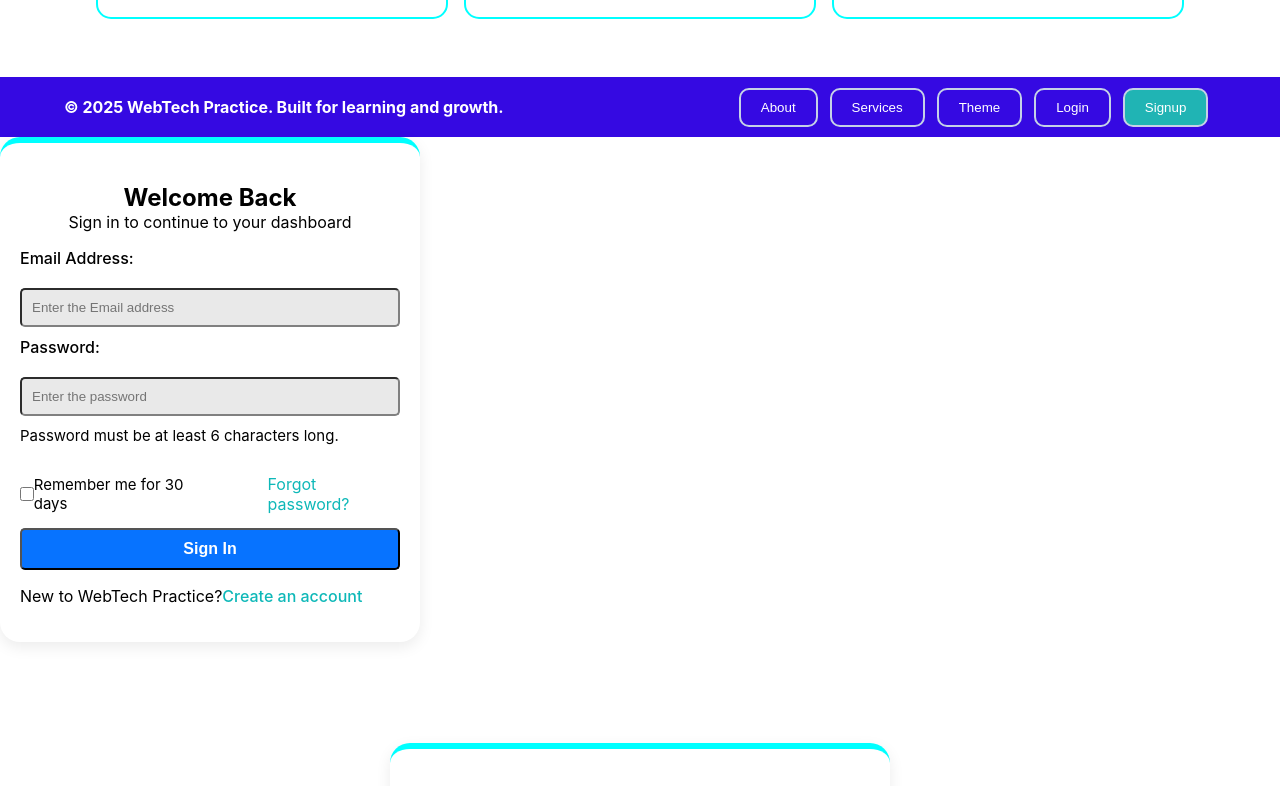
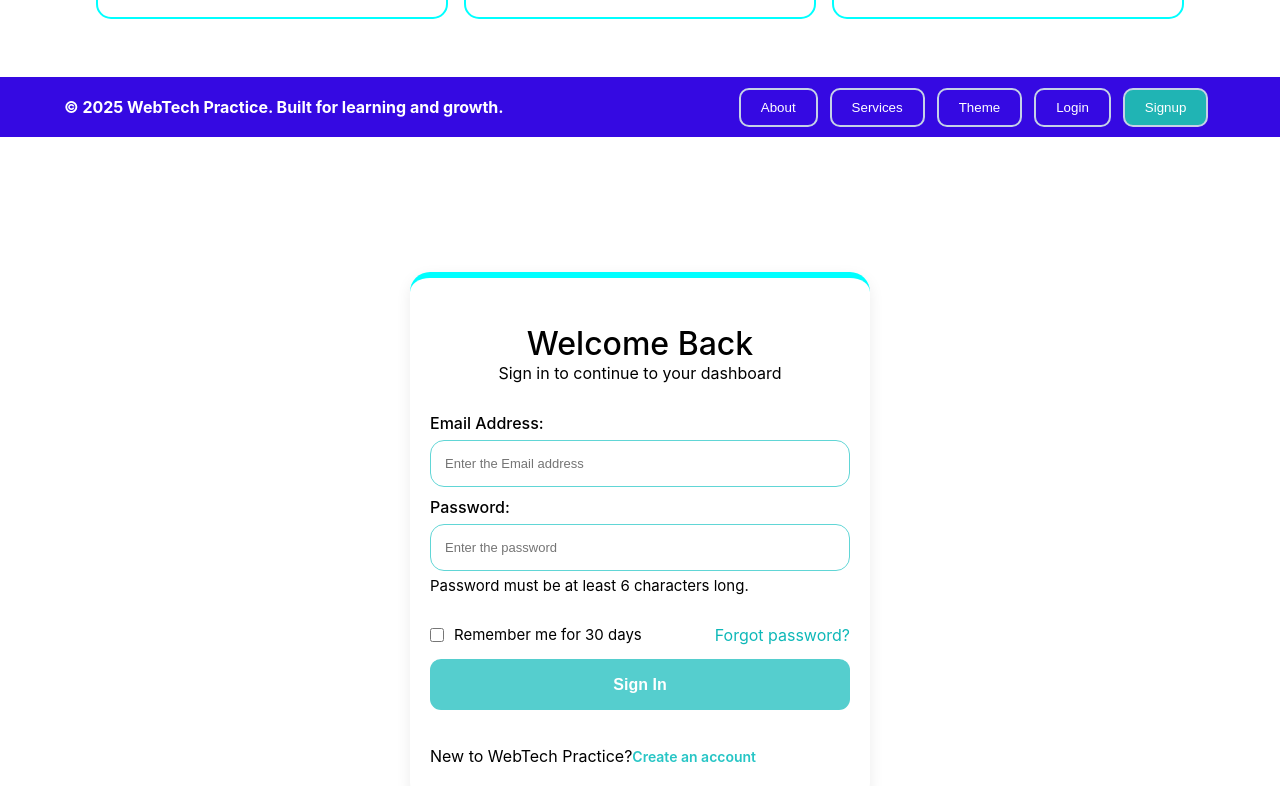
Before and after one commit to ankit12123/React-Project1, a React (Create React App) app: page / in a window 1280 px wide. Shown: the part 1880-2666 px from the top of the page. Built offline with nearby package versions, Linux system fonts and the light colour scheme.

Commit message:
i also send my login page already made

```diff
--- a/src/Theme/login/login.css
+++ b/src/Theme/login/login.css
@@ -1,77 +1,93 @@
-#logincard{
+
+#logincontainer{
+
+    height: 100vh;
+    display: flex;
+    justify-content: center;
+    align-items: center;
+
+}
+
+#loginCard{
+
     width: 420px;
     box-shadow:  0 5px 15px rgba(0, 0, 0, 0.08);
     border-top: 6px solid aqua;
     border-radius: 20px;
-
-
-
-
-}
-#logincontainer{
     display: flex;
     flex-direction: column;
-    flex-wrap: wrap;
+    background-color: #fff;
     padding: 20px;
-
 
 }
 #loginHeader{
     text-align: center;
     margin-bottom: 0;
+    font-size: 32px;
+    font-weight: 500;
 }
 #loginPara{
      text-align: center;
      margin-top: 0;
+     margin-bottom: 20px;
 }
 
 .loginLabel{
     font-weight: 500;
-    margin-bottom: 20px;
+    margin-top: 10px;
 }
 .loginInput{
-    padding: 10px ;
-    border-radius: 5px;
-    border-color: grey;
-    background-color: rgb(233, 233, 233);
-    margin-bottom: 10px;
-
-
+    height: 47px;
+      width: 100%;
+    padding: 0 14px;
+    box-sizing: border-box;
+    border: 1px solid #61d6d6;
+    border-radius: 14px;
+    background-color: white;
+    font-size: 13px;
+    margin-top: 7px;
 
 }
 #loginPasswordCondition{
     font-size: 15px;
-    margin-top: 0;
+    margin-top: 5px;
 }
 #checkboxContainer{
     display: flex;
     align-items: center;
+    gap: 10px;
 
 }
 #remember{
     font-size: 15px;
 }
 #Forgotpassword{
-    margin-left: 50px;
+    margin-left: auto;
     text-decoration: none;
     color: rgb(14, 184, 184);
 
 }
 #SignInBtn{
-    padding: 10px 0px;
-    border-radius: 5px;
-    background-color: #0773ff;
+   width: 100%;
+    height: 51px;
+    border: none;
+    border-radius: 11px;
+    background-color: #55cece;
     color: white;
-    font-size: medium;
-    font-weight: 600;
+    font-size: 16px;
+    font-weight: 700;
+    cursor: pointer;
+    margin-bottom: 20px;
 }
 #loginFooterBox{
     display: flex;
     align-items: center;
 
+
 }
 #loginFooterLink{
+    font-size: 14px;
+    color: #26c5c5;
     text-decoration: none;
-    color: rgb(14, 184, 184);
-    font-weight: 500;
+    font-weight: 600;
 }
--- a/src/components/Login page/login.jsx
+++ b/src/components/Login page/login.jsx
@@ -11,9 +11,9 @@ import   '../../Theme/login/login.css';
 function LoginCard() {
     return (
         <>
-            <Card id="logincard">
+            <Card id="logincontainer">
 
-                <Div id="logincontainer">
+                <Div id="loginCard">
                     <Heading2 id="loginHeader" text="Welcome Back" />
                     <Paragraph id="loginPara" text="Sign in to continue to your dashboard" />
 
@@ -44,12 +44,3 @@ function LoginCard() {
     );
 }
 export default LoginCard;
-
-
-{/* <Div id="loginNameBox">
-            <Label text="First name" for="Fname" id="Fname" class="Fname"/>
-            <Input type="text" id="Fname" class="Fname" />
-
-            <Label text="Last name" for="Lname" id="Lname" class="Lname" />
-            <Input type="text" id="Lname" class="Lname" />
-           </Div> */}
```
